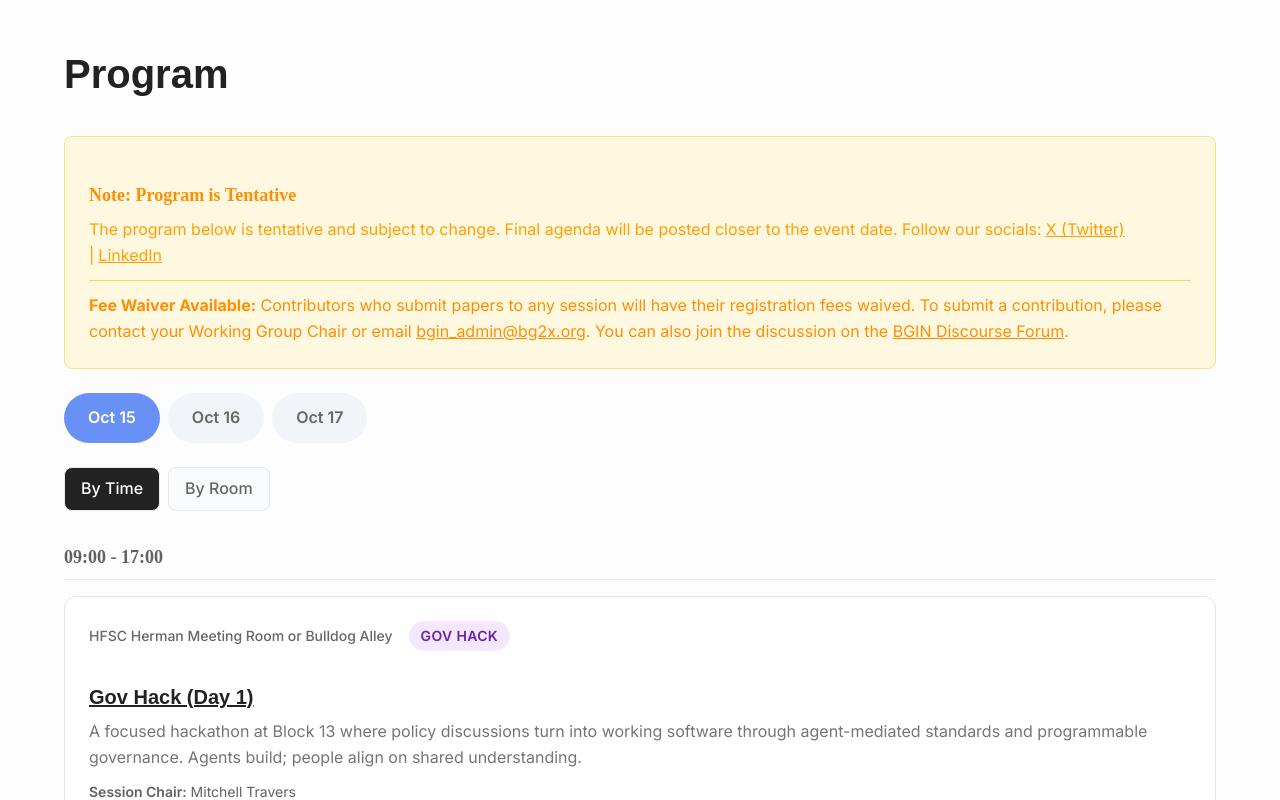
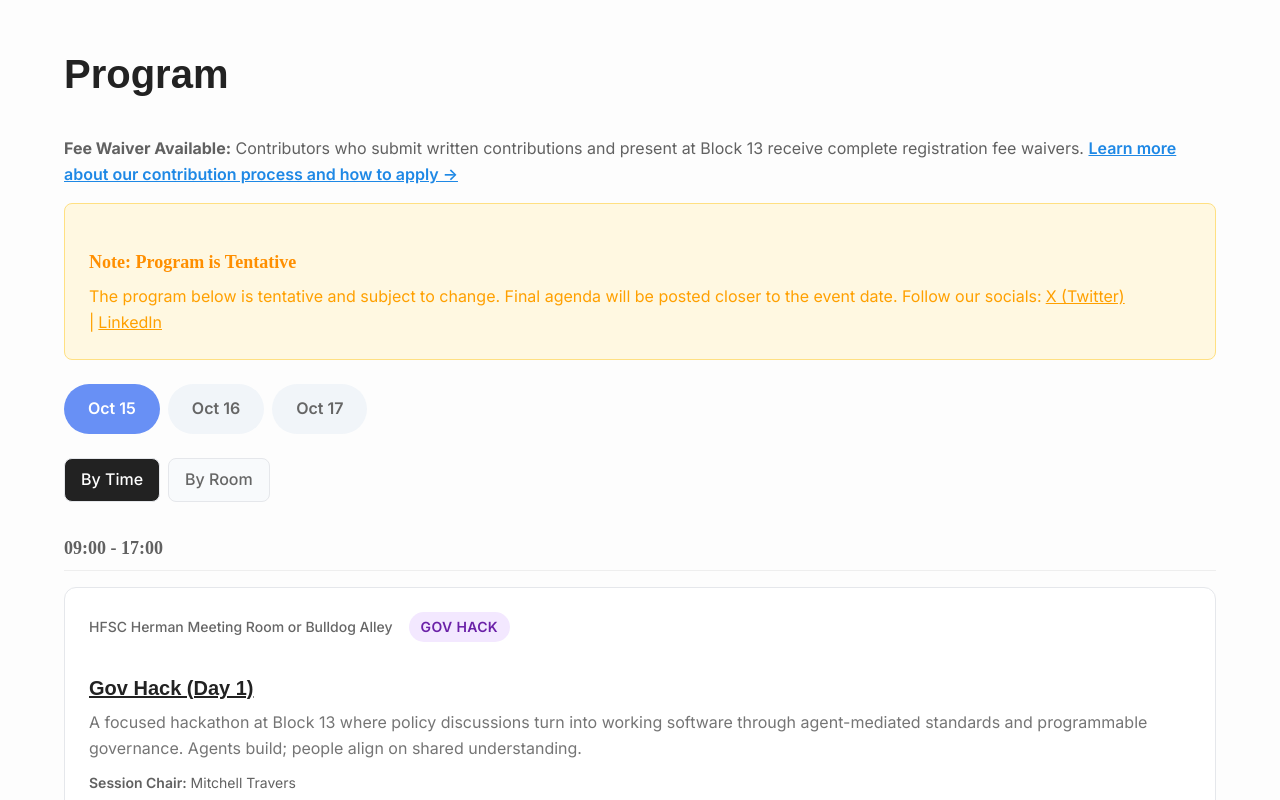
Before and after one commit to bgin-global/bgin-homepage, a Next.js app: page /events/20251015-block13 in a window 1280 px wide. Shown: the part 940-1740 px from the top of the page. Built offline with nearby package versions, Linux system fonts and the light colour scheme.

Commit message:
added details about fee waiver

```diff
--- a/app/events/20251015-block13/page.tsx
+++ b/app/events/20251015-block13/page.tsx
@@ -52,18 +52,19 @@ export default function Block13Page() {
         {/* Program Section */}
         <section id="program" className="block13-section">
           <h2 className="block13-section-title">Program</h2>
-          <div className="bg-amber-50 border border-amber-200 rounded-lg p-6 mb-6">
-            <h3 className="text-lg font-semibold text-amber-800 mb-2">Note: Program is Tentative</h3>
-            <p className="text-amber-700 mb-3">
-              The program below is tentative and subject to change. Final agenda will be posted closer to the event date. Follow our socials:
-              <a href="https://twitter.com/bgin_global" target="_blank" rel="noopener noreferrer" className="underline hover:text-amber-900 ml-1">X (Twitter)</a> |
-              <a href="https://www.linkedin.com/company/blockchain-governance-initiative-network/" target="_blank" rel="noopener noreferrer" className="underline hover:text-amber-900 ml-1">LinkedIn</a>
+          <div className="mb-6">
+            <p className="text-gray-700 mb-4">
+              <strong>Fee Waiver Available:</strong> Contributors who submit written contributions and present at Block 13 receive complete registration fee waivers.
+              {" "}
+              <a href="#contributions" className="text-blue-600 hover:text-blue-800 underline font-semibold">Learn more about our contribution process and how to apply →</a>
             </p>
-            <div className="border-t border-amber-300 pt-3 mt-3">
-              <p className="text-amber-800">
-                <strong>Fee Waiver Available:</strong> Contributors who submit papers to any session will have their registration fees waived.
-                To submit a contribution, please contact your Working Group Chair or email <a href="mailto:bgin_admin@bg2x.org" className="underline hover:text-amber-900">bgin_admin@bg2x.org</a>.
-                You can also join the discussion on the <a href="https://bgin.discourse.group" target="_blank" rel="noopener noreferrer" className="underline hover:text-amber-900">BGIN Discourse Forum</a>.
+
+            <div className="bg-amber-50 border border-amber-200 rounded-lg p-6">
+              <h3 className="text-lg font-semibold text-amber-800 mb-2">Note: Program is Tentative</h3>
+              <p className="text-amber-700">
+                The program below is tentative and subject to change. Final agenda will be posted closer to the event date. Follow our socials:
+                <a href="https://twitter.com/bgin_global" target="_blank" rel="noopener noreferrer" className="underline hover:text-amber-900 ml-1">X (Twitter)</a> |
+                <a href="https://www.linkedin.com/company/blockchain-governance-initiative-network/" target="_blank" rel="noopener noreferrer" className="underline hover:text-amber-900 ml-1">LinkedIn</a>
               </p>
             </div>
           </div>
@@ -393,7 +394,7 @@ export default function Block13Page() {
         </section>
 
         {/* Featured Publications */}
-        <section className="block13-section">
+        <section id="publications" className="block13-section">
           <h2 className="block13-section-title">Featured Publications</h2>
           <div className="bg-blue-50 border border-blue-200 rounded-lg p-6 mb-6">
             <h3 className="text-lg font-semibold text-blue-800 mb-2">Publications Coming Soon</h3>
@@ -563,6 +564,79 @@ export default function Block13Page() {
         </section>
 
         {/* Participation Info */}
+        {/* Contribution & Fee Waiver Section */}
+        <section id="contributions" className="block13-section">
+          <h2 className="block13-section-title">Looking to Present Your Work?</h2>
+          <div className="bg-[#688ff5] text-white rounded-lg p-6 mb-6">
+            <p>
+              BGIN follows a collaborative standardization process. <strong>Contributors who submit written contributions and present at Block 13 receive complete registration fee waivers.</strong>
+            </p>
+          </div>
+
+          <div className="block13-grid block13-grid-2">
+            <div className="block13-card">
+              <h3 className="text-xl font-bold font-FamiljenGrotesk mb-4">How BGIN Sessions Work</h3>
+              <div className="space-y-4">
+                <div>
+                  <h4 className="font-semibold text-gray-800 mb-2">Foundation Documents</h4>
+                  <p className="text-gray-600 text-sm">Session Chairs provide draft standards and discussion materials as the foundation for collaborative work. <a href="#publications" className="text-blue-600 hover:underline">See featured publications →</a></p>
+                </div>
+                <div>
+                  <h4 className="font-semibold text-gray-800 mb-2">Written Contributions</h4>
+                  <p className="text-gray-600 text-sm">Propose additions, modifications, or alternative approaches in writing prior to the session.</p>
+                </div>
+                <div>
+                  <h4 className="font-semibold text-gray-800 mb-2">Review & Present</h4>
+                  <p className="text-gray-600 text-sm">Session Chairs review submissions and, if substantial, invite on-site presentations to the global BGIN community.</p>
+                </div>
+                <div className="border-l-4 border-gray-400 pl-4 py-2 mt-4">
+                  <p className="text-sm text-gray-700">
+                    <strong>Timeline:</strong> Contributions close approximately 1 week before sessions to allow participant review.
+                  </p>
+                </div>
+              </div>
+            </div>
+
+            <div className="block13-card">
+              <h3 className="text-xl font-bold font-FamiljenGrotesk mb-4">Submit Contribution for Fee Waiver</h3>
+              <div className="space-y-4">
+                <div className="flex items-start gap-3">
+                  <span className="inline-flex items-center justify-center min-w-[32px] w-8 h-8 rounded-full bg-[#688ff5] text-white text-sm font-semibold flex-shrink-0">1</span>
+                  <div>
+                    <h4 className="font-semibold text-gray-800">Contact Working Group Chair</h4>
+                    <p className="text-gray-600 text-sm">Reach out to the relevant WG Chair to express interest in contributing. Don't know the WG Chairs or have questions? <a href="https://bgin.discourse.group/t/onboarding-guide/130/2" target="_blank" rel="noopener noreferrer" className="text-blue-600 hover:underline">Join our Discourse and make an inquiry (onboarding guide)</a>.</p>
+                  </div>
+                </div>
+                <div className="flex items-start gap-3">
+                  <span className="inline-flex items-center justify-center min-w-[32px] w-8 h-8 rounded-full bg-[#688ff5] text-white text-sm font-semibold flex-shrink-0">2</span>
+                  <div>
+                    <h4 className="font-semibold text-gray-800">Submit Written Contribution</h4>
+                    <p className="text-gray-600 text-sm">Provide your document via email with <a href="mailto:bgin_admin@bg2x.org" className="text-blue-600 hover:underline">bgin_admin@bg2x.org</a> in CC.</p>
+                  </div>
+                </div>
+                <div className="flex items-start gap-3">
+                  <span className="inline-flex items-center justify-center min-w-[32px] w-8 h-8 rounded-full bg-[#688ff5] text-white text-sm font-semibold flex-shrink-0">3</span>
+                  <div>
+                    <h4 className="font-semibold text-gray-800">Receive 100% Discount Code</h4>
+                    <p className="text-gray-600 text-sm">Get your complete fee waiver code for Block 13 registration.</p>
+                  </div>
+                </div>
+              </div>
+
+              <div className="mt-6 pt-4 border-t">
+                <a
+                  href="https://bgin.discourse.group"
+                  target="_blank"
+                  rel="noopener noreferrer"
+                  className="block13-btn-secondary"
+                >
+                  Join Discussion on Discourse Forum
+                </a>
+              </div>
+            </div>
+          </div>
+        </section>
+
         <section id="participation" className="block13-section">
           <div className="block13-card bg-gradient-to-r from-blue-50 to-purple-50 rounded-3xl p-8 lg:p-12">
             <h2 className="block13-section-title">Who Should Join</h2>
@@ -600,8 +674,11 @@ export default function Block13Page() {
                 </p>
                 <div className="bg-white rounded-xl p-6">
                   <h4 className="font-semibold mb-2">Registration Information</h4>
+                  <p className="text-sm text-gray-600 mb-2">
+                    Registration is now open. Limited capacity - register early to secure your spot.
+                  </p>
                   <p className="text-sm text-gray-600 mb-4">
-                    Registration is now open. Limited capacity - register early to secure your spot.
+                    <strong>Contributors:</strong> <a href="#contributions" className="text-blue-600 hover:text-blue-800 underline">Fee waivers available for those presenting work</a>
                   </p>
                   <a
                     href="https://www.eventbrite.com/e/bgin-block-13-tickets-1584466825929?aff=oddtdtcreator"
```
